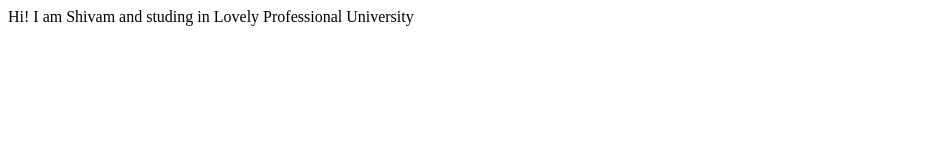
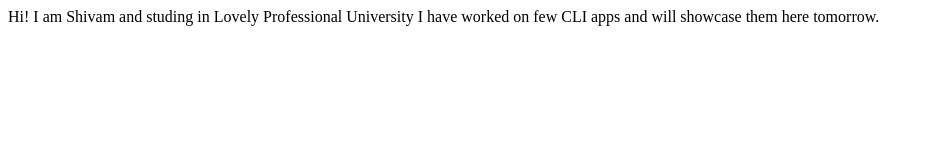
Before and after one commit to ShivamRaghav001/shivamraghav.com, a plain HTML site: page index.html in a window 1280 px wide. Shown: the whole page, without its empty margins (0-934 px from the left). Drawn offline with Linux system fonts and the light colour scheme.

Commit message:
update details of project

```diff
--- a/index.html
+++ b/index.html
@@ -8,5 +8,7 @@
 </head>
 <body>
     Hi! I am Shivam and studing in Lovely Professional University
+
+    I have worked on few CLI apps and will showcase them here tomorrow.
 </body>
 </html>
```
